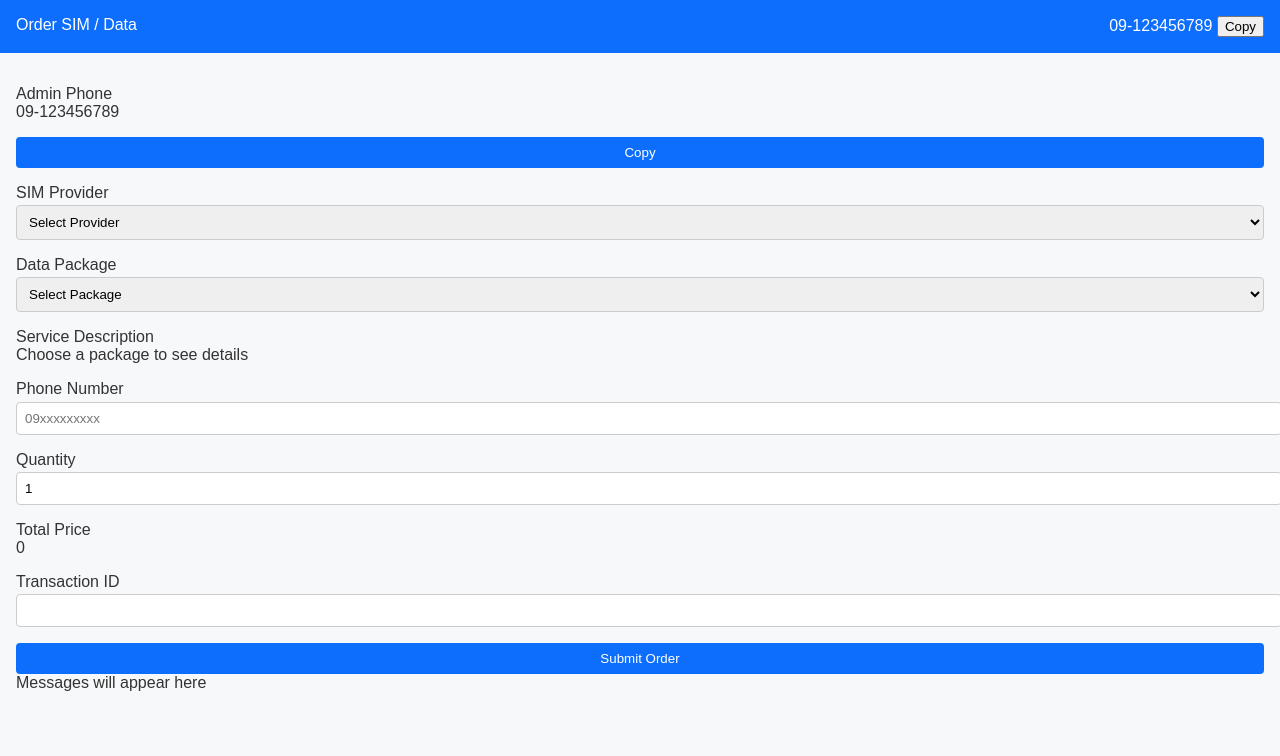
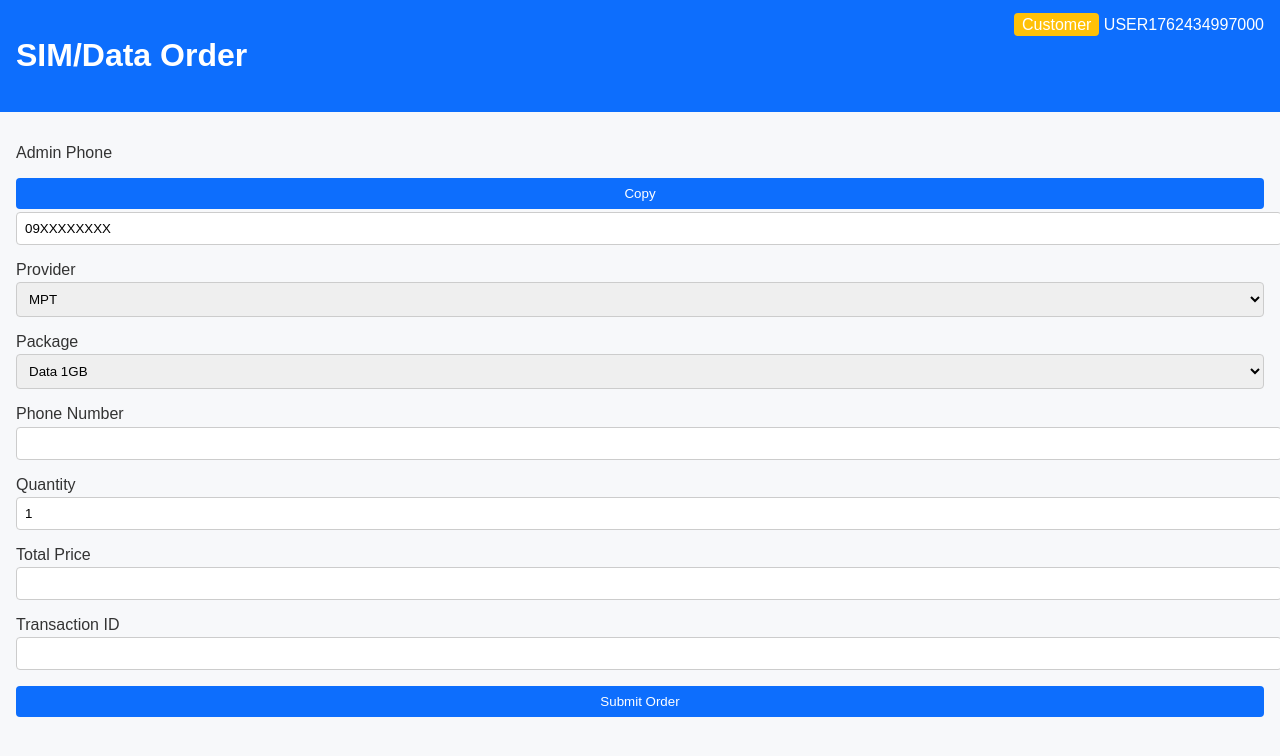
Before and after one commit to Baru2006/er_mm, a plain HTML site: page order_sim.html in a window 1280 px wide. Drawn offline with Linux system fonts and the light colour scheme.

Commit message:
Update order_sim.html

```diff
--- a/order_sim.html
+++ b/order_sim.html
@@ -1,71 +1,54 @@
-<!doctype html>
+<!DOCTYPE html>
 <html lang="en">
 <head>
-<meta charset="utf-8">
-<meta name="viewport" content="width=device-width,initial-scale=1">
-<title>Order SIM / Data - Easy Recharge MM</title>
+<meta charset="UTF-8">
+<meta name="viewport" content="width=device-width, initial-scale=1.0">
+<title>SIM/Data Order</title>
 <link rel="stylesheet" href="style.css">
-<script src="price.js"></script>
+<script src="price.js" defer></script>
 <script src="script.js" defer></script>
 </head>
 <body>
-<header class="topbar">
-<div class="brand">Order SIM / Data</div>
-<div class="admin-phone">
-<span id="adminPhoneDisplayOrderSim">09-123456789</span>
-<button class="copy-btn" data-phone="09-123456789" onclick="copyAdminPhone(event)">Copy</button>
+<header>
+  <h1>SIM/Data Order</h1>
+  <div id="user-info">
+    <span id="user-role" class="badge"></span>
+    <span id="user-id"></span>
   </div>
 </header>
-<main class="container form-container">
-<form id="simForm" onsubmit="submitSimForm(event)">
-<div class="form-row">
-<label>Admin Phone</label>
-<div class="admin-box">
-<span id="adminPhoneSim">09-123456789</span>
-<button type="button" class="copy-btn" data-phone="09-123456789" onclick="copyAdminPhone(event)">Copy</button>
-</div>
-</div>
-<div class="form-row">
-<label>SIM Provider</label>
-<select id="simProvider" required onchange="populateSimPackages()">
-<option value="">Select Provider</option>
-<option value="mpt">MPT</option>
-<option value="telenor">Telenor</option>
-<option value="ooredoo">Ooredoo</option>
+
+<main>
+  <form id="simOrderForm">
+    <label>Admin Phone <button type="button" onclick="copyAdminPhone()">Copy</button></label>
+    <input type="text" id="adminPhone" value="09XXXXXXXX" readonly>
+
+    <label>Provider</label>
+    <select id="provider">
+      <option value="MPT">MPT</option>
+      <option value="Telenor">Telenor</option>
+      <option value="Ooredoo">Ooredoo</option>
     </select>
-</div>
-<div class="form-row">
-<label>Data Package</label>
-<select id="simPackage" required onchange="updateSimDescriptionAndPrice()">
-<option value="">Select Package</option>
+
+    <label>Package</label>
+    <select id="package">
+      <option value="Data 1GB">Data 1GB</option>
+      <option value="Data 3GB">Data 3GB</option>
+      <option value="Data 5GB">Data 5GB</option>
     </select>
-</div>
-<div class="form-row">
-<label>Service Description</label>
-<div id="simServiceDesc" class="service-desc">Choose a package to see details</div>
-</div>
-<div class="form-row">
+
     <label>Phone Number</label>
-<input id="simPhone" type="tel" placeholder="09xxxxxxxxx" pattern="[0-9]{8,12}" required>
-</div>
-<div class="form-row">
+    <input type="text" id="phone" required>
+
     <label>Quantity</label>
-<input id="simQty" type="number" value="1" min="1" readonly>
-</div>
-<div class="form-row">
+    <input type="number" id="qty" value="1" readonly>
+
     <label>Total Price</label>
-<div id="simTotal">0</div>
-</div>
-<div class="form-row">
+    <input type="text" id="totalPrice" readonly>
+
     <label>Transaction ID</label>
-<input id="simTx" type="text" required>
-</div>
-<div class="form-row">
-<button class="btn" type="submit">Submit Order</button>
-</div>
-<div class="form-row">
-<div id="simFormMessage" class="message-box">Messages will appear here</div>
-</div>
+    <input type="text" id="transactionId" required>
+
+    <button type="submit">Submit Order</button>
   </form>
 </main>
 </body>
```
Lines whose indentation alone changed are shown as unchanged.
